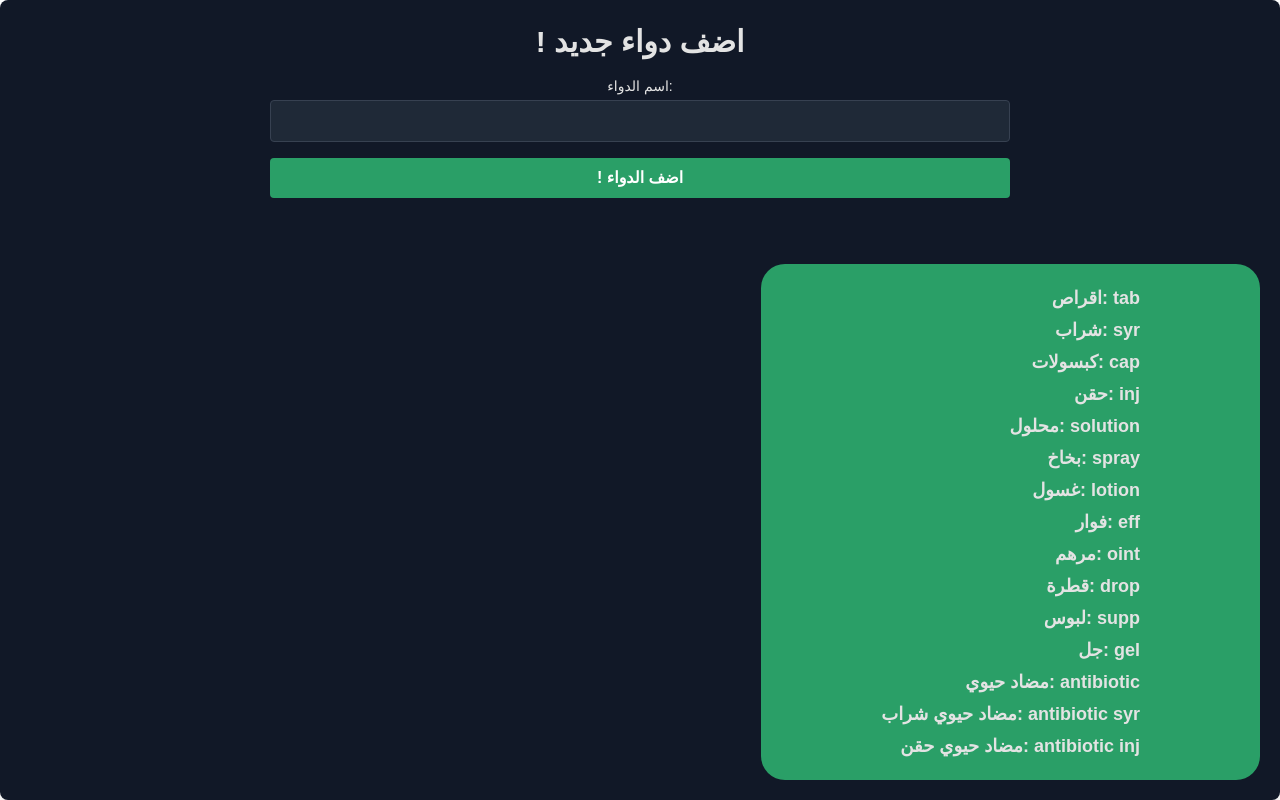
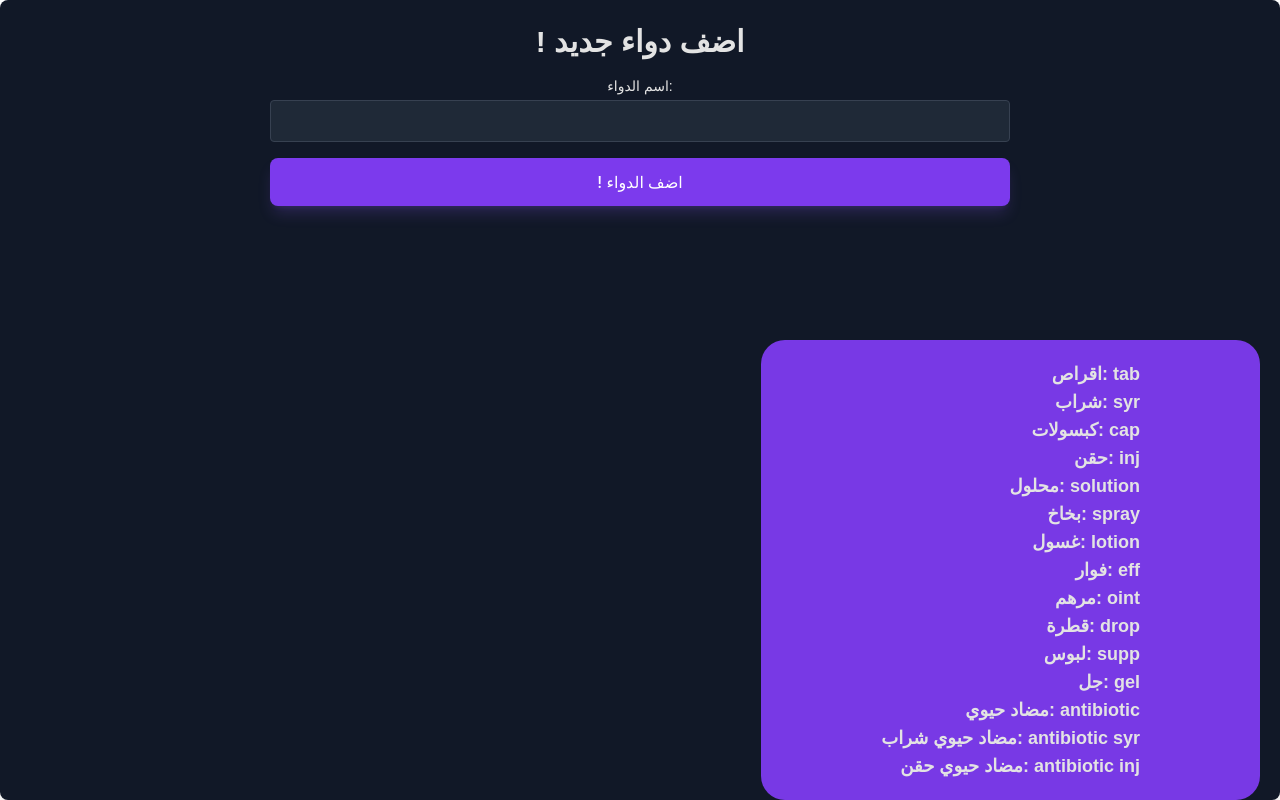
Before and after one commit to Youssef5351/patient-managment, a React (Create React App) app: page /add-medicine in a window 1280 px wide. Built offline with nearby package versions, Linux system fonts and the light colour scheme.

Commit message:
Update AddMedicineForm.jsx

```diff
--- a/src/components/AddMedicineForm.jsx
+++ b/src/components/AddMedicineForm.jsx
@@ -81,14 +81,14 @@ function AddMedicineForm({ onMedicineAdded }) {
 
                 <button
                     type="submit"
-                    className="w-[60%] p-2 bg-[#2a9f67] hover:bg-[#3fd98f] text-white font-bold rounded transition duration-200 font-cairo"
+                    className="w-[60%] py-3 rounded-lg text-white font-medium transition-transform duration-200 transform hover:scale-[1.02] bg-violet-600 hover:bg-violet-700 active:scale-[0.98] shadow-lg shadow-violet-500/20"
                 >
                     ! اضف الدواء
                 </button>
             </form>
 
             {/* Bottom-right corner lines */}
-            <div className="absolute bottom-5 right-5 text-[#E3E3E3] bg-[#2a9f67] py-[1.25rem] px-[7.5rem] rounded-3xl text-lg font-semibold space-y-1 text-right font-cairo">
+            <div className="absolute bottom-0 right-5 text-[#E3E3E3] bg-[#7839E5] py-[1.25rem] px-[7.5rem] rounded-3xl text-lg font-semibold text-right font-cairo">
                 <p>اقراص: tab</p>
                 <p>شراب: syr</p>
                 <p>كبسولات: cap</p>
```
